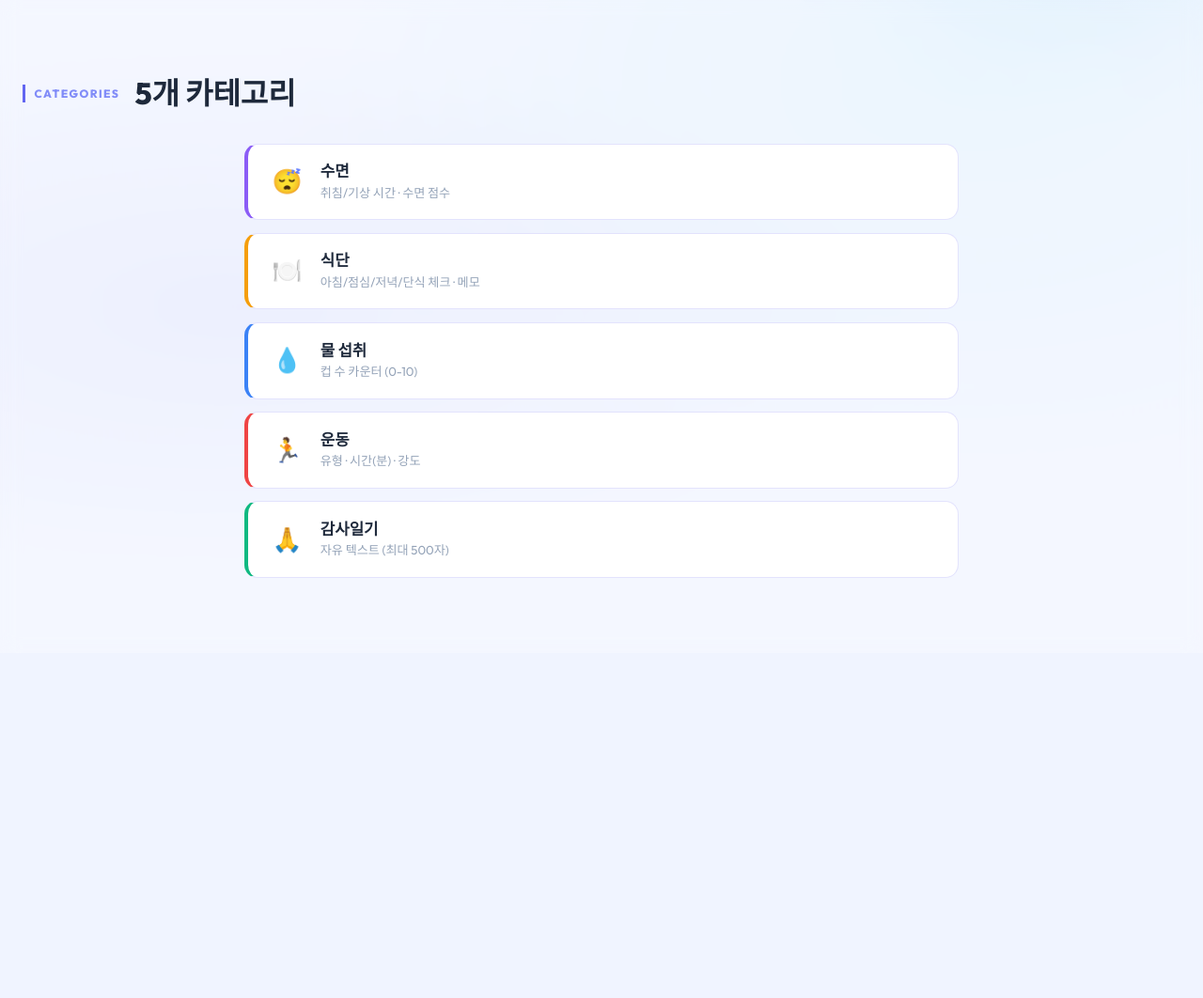
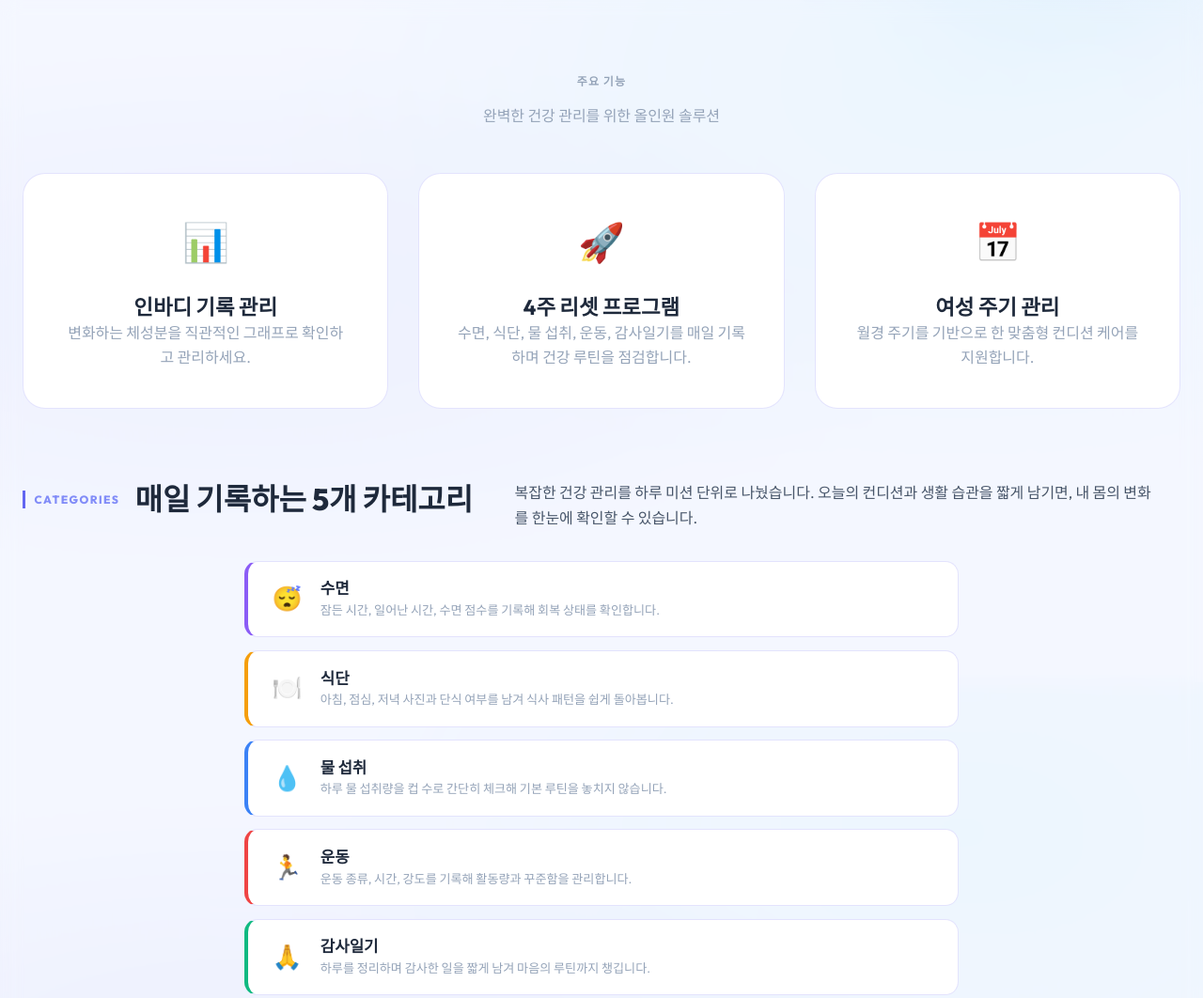
Before and after one commit to shinyduck21-svg/healthy-inbody, a website: page public/index.html in a window 1280 px wide. Shown: the part 874-1936 px from the top of the page at 94% size. Before the commit the page ends 1569 px from the top, so only its background shows below. Drawn offline with Linux system fonts and the light colour scheme.

Commit message:
후킹페이지 보완

```diff
--- a/public/index.html
+++ b/public/index.html
@@ -83,6 +83,18 @@
             display: block;
         }
 
+        .feature-section-intro {
+            text-align: center;
+            margin-bottom: 4rem;
+        }
+
+        .category-subtitle {
+            color: var(--text-secondary);
+            max-width: 680px;
+            margin: 0.75rem auto 0;
+            line-height: 1.7;
+        }
+
         /* 배경 장식 */
         .blob {
             position: absolute;
@@ -160,7 +172,9 @@
             <div class="hero-content">
                 <h1 class="hero-title">몸, 마음, 삶의 근육은 하나 !!<br><span class="text-gradient">몸이 안정되면<br>삶이 흔들리지 않는다.</span>
                 </h1>
-                <p class="hero-subtitle">인바디 기록부터 4주 신진대사 리셋까지, 몽핏과 함께 <span class="text-gradient">흔들리지 않는 나</span>를 만들어 보세요.</p>
+                <p class="hero-subtitle">인바디 기록부터 4주 신진대사 리셋까지,
+                    <br>몽핏과 함께 <span class="text-gradient">흔들리지 않는 나</span>를 만들어 보세요.
+                </p>
                 <div class="flex gap-1" style="justify-content:center;">
                     <button class="btn btn-primary btn-xl" id="startBtn">지금 시작하기</button>
                 </div>
@@ -169,9 +183,34 @@
 
         <section class="features">
             <div class="container">
+                <div class="feature-section-intro">
+                    <h2 class="section-title">주요 기능</h2>
+                    <p class="text-muted">완벽한 건강 관리를 위한 올인원 솔루션</p>
+
+                    <div class="feature-grid">
+                        <div class="feature-card">
+                            <span class="feature-icon">📊</span>
+                            <h3>인바디 기록 관리</h3>
+                            <p class="text-muted">변화하는 체성분을 직관적인 그래프로 확인하고 관리하세요.</p>
+                        </div>
+                        <div class="feature-card">
+                            <span class="feature-icon">🚀</span>
+                            <h3>4주 리셋 프로그램</h3>
+                            <p class="text-muted">수면, 식단, 물 섭취, 운동, 감사일기를 매일 기록하며 건강 루틴을 점검합니다.</p>
+                        </div>
+                        <div class="feature-card">
+                            <span class="feature-icon">📅</span>
+                            <h3>여성 주기 관리</h3>
+                            <p class="text-muted">월경 주기를 기반으로 한 맞춤형 컨디션 케어를 지원합니다.</p>
+                        </div>
+                    </div>
+                </div>
+
                 <div class="category-header">
                     <span class="category-tag">CATEGORIES</span>
-                    <h2 class="category-title">5개 카테고리</h2>
+                    <h2 class="category-title">매일 기록하는 5개 카테고리</h2>
+                    <p class="category-subtitle">복잡한 건강 관리를 하루 미션 단위로 나눴습니다. 오늘의 컨디션과 생활 습관을 짧게 남기면, 내 몸의 변화를 한눈에 확인할 수
+                        있습니다.</p>
                 </div>
 
                 <div class="category-list">
@@ -180,7 +219,7 @@
                             <span class="category-icon-emoji">😴</span>
                             <div class="category-info">
                                 <h3 class="category-name">수면</h3>
-                                <p class="category-desc">취침/기상 시간  ·  수면 점수</p>
+                                <p class="category-desc">잠든 시간, 일어난 시간, 수면 점수를 기록해 회복 상태를 확인합니다.</p>
                             </div>
                         </div>
                     </div>
@@ -190,7 +229,7 @@
                             <span class="category-icon-emoji">🍽️</span>
                             <div class="category-info">
                                 <h3 class="category-name">식단</h3>
-                                <p class="category-desc">아침/점심/저녁/단식 체크  ·  메모</p>
+                                <p class="category-desc">아침, 점심, 저녁 사진과 단식 여부를 남겨 식사 패턴을 쉽게 돌아봅니다.</p>
                             </div>
                         </div>
                     </div>
@@ -200,7 +239,7 @@
                             <span class="category-icon-emoji">💧</span>
                             <div class="category-info">
                                 <h3 class="category-name">물 섭취</h3>
-                                <p class="category-desc">컵 수 카운터 (0-10)</p>
+                                <p class="category-desc">하루 물 섭취량을 컵 수로 간단히 체크해 기본 루틴을 놓치지 않습니다.</p>
                             </div>
                         </div>
                     </div>
@@ -210,7 +249,7 @@
                             <span class="category-icon-emoji">🏃</span>
                             <div class="category-info">
                                 <h3 class="category-name">운동</h3>
-                                <p class="category-desc">유형  ·  시간(분)  ·  강도</p>
+                                <p class="category-desc">운동 종류, 시간, 강도를 기록해 활동량과 꾸준함을 관리합니다.</p>
                             </div>
                         </div>
                     </div>
@@ -220,7 +259,7 @@
                             <span class="category-icon-emoji">🙏</span>
                             <div class="category-info">
                                 <h3 class="category-name">감사일기</h3>
-                                <p class="category-desc">자유 텍스트 (최대 500자)</p>
+                                <p class="category-desc">하루를 정리하며 감사한 일을 짧게 남겨 마음의 루틴까지 챙깁니다.</p>
                             </div>
                         </div>
                     </div>
```
